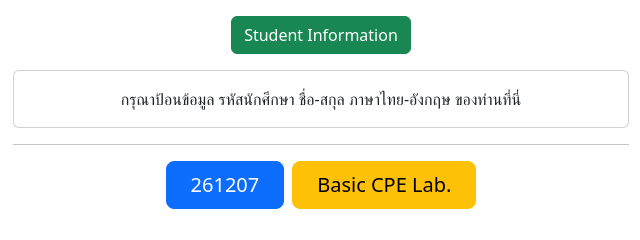
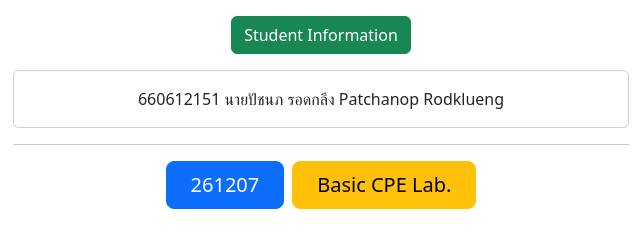
Before and after one commit to cpe207/lab01-MFluke876, a plain HTML site: page index.html in a window 1280 px wide. Both pictures are taken after a click on the button "Student Information". Shown: the part 515-755 px from the top of the page, 319-959 px from the left. Drawn offline with nearby package versions, Linux system fonts and the light colour scheme.

Commit message:
เพิมข้อมูลนักศึกษา

```diff
--- a/index.html
+++ b/index.html
@@ -50,8 +50,7 @@
           </p>
           <div class="collapse" id="collapseExample">
             <div class="card card-body">
-              กรุณาป้อนข้อมูล รหัสนักศึกษา ชื่อ-สกุล ภาษาไทย-อังกฤษ
-              ของท่านที่นี่
+              660612151 นายปัชนภ รอดกลึง Patchanop Rodklueng
             </div>
           </div>
         </div>
```
